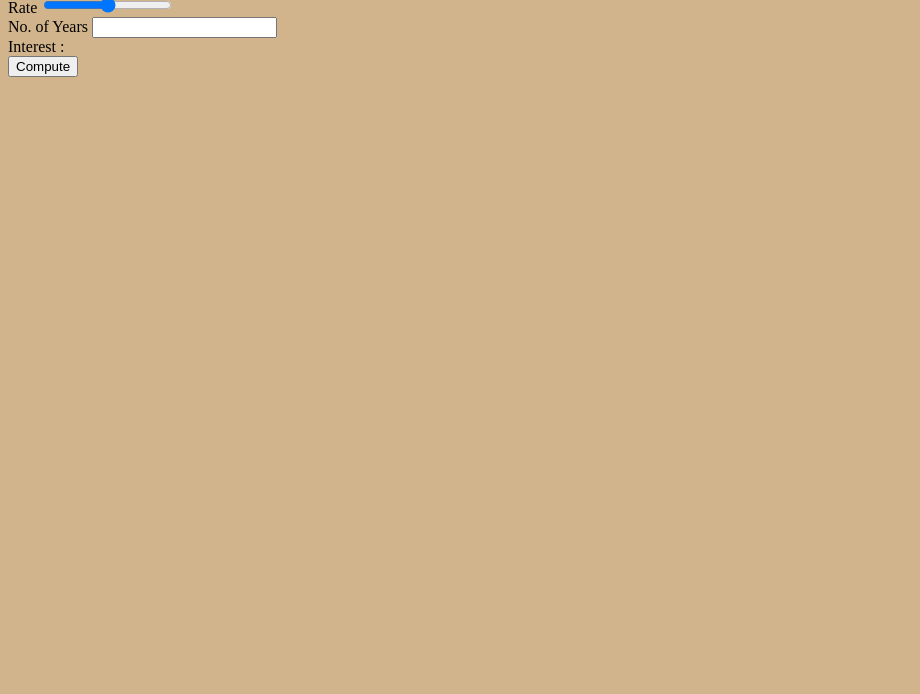
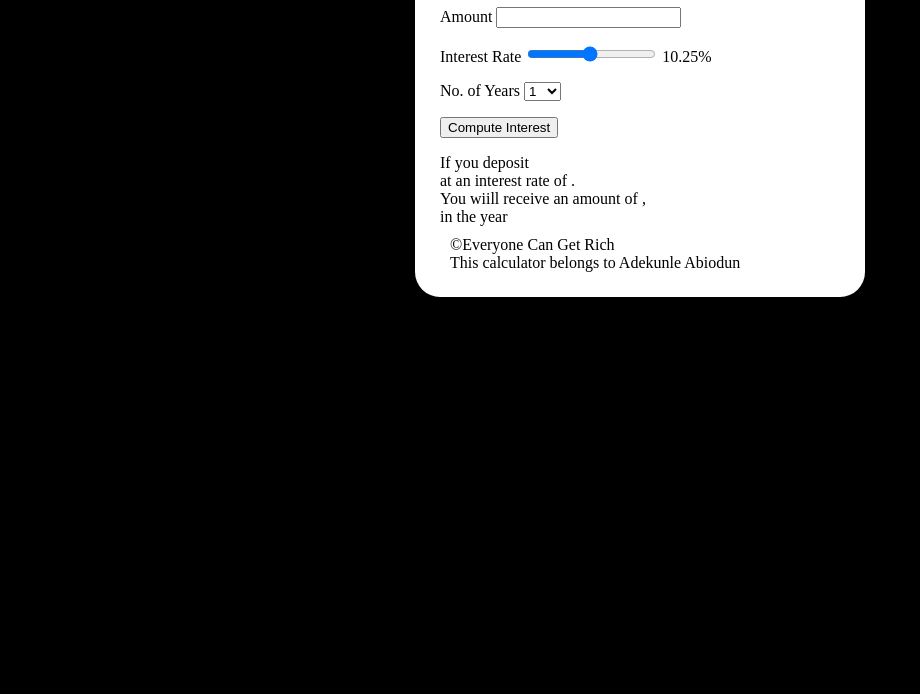
Before and after one commit to Abiodun001-world/Simple-Interest-Calculator, a plain HTML site: page index.html in a window 1280 px wide. Shown: the part 106-800 px from the top of the page, without its empty margins (0-920 px from the left). Drawn offline with Linux system fonts and the light colour scheme.

Commit message:
The code is working perfectly

```diff
--- a/index.html
+++ b/index.html
@@ -1,21 +1,43 @@
  <!DOCTYPE html>
-<html>
+<html lang="en">
 <head>
+    <meta charset="UTF-8">
+    <meta http-equiv="X-UA-Compatible" content="IE=edge">
+    <meta name="viewport" content="width=device-width, initial-scale=1.0">
+    <title>Simple Interest Calculator</title>
+    <link rel="stylesheet" href="style.css">
     <script src="script.js"></script>
-    <link rel="stylesheet" href="style.css">
-    <title>IBM coding project</title>
 </head>
 <body>
+
          <div class="maindiv">
         <h1>Simple Interest Calculator</h1>
+       <p>Amount <input type="number"  id="principal"></p>
+        <p>Interest Rate <input type="range"  id="rate" min= "1" max="20" step="0.25" value="10.25" onchange="showRange();"> <span id="ratevalue">10.25%</span> </p>
+        <p>No. of Years <select name="years"  id="years">
+        <option value="1">1</option>
+        <option value="2">2</option>
+        <option value="3">3</option>
+        <option value="4">4</option>
+        <option value="5">5</option>
+        <option value="6">6</option>
+        <option value="7">7</option>
+        <option value="8">8</option>
+        <option value="9">9</option>
+        <option value="10">10</option>
+    </select></p>
 
-        Amount <input type="number"  id="principal">  <br/>
-        Rate <input type="range"  id="rate" min= "minval" max="maxval" value="default_val"> <br/>
-        No. of Years <input type="number"  id="years">  <br/>
-        Interest : <span id="result"></span><br>
+    <p><button onclick="compute()">Compute Interest</button></p>
+        <span id="result" class="result">
+            If you deposit <mark><label id="renderoutput"></label></mark><br/>
+            at an interest rate of <mark><label id="interestoutput"></label></mark>.<br/>
+            You wiill receive an amount of <mark><label id="amountoutput"></label></mark>,<br/>
+            in the year <mark><label id="yearoutput"></label></mark>
 
-        <button onclick="compute()">Compute</button>
+        </span> <br>
+        <footer>&#169;Everyone Can Get Rich
+            <br>
+            This calculator belongs to Adekunle Abiodun</footer>
     </div>
-
     </body>
 </html>
--- a/script.js
+++ b/script.js
@@ -1,5 +1,34 @@
-function compute()
-{
-    p = document.getElementById("principal").value;
+function showMessage() {
+	document.getElementById("result").style.display = "block";
+};
 
+function compute() {
+	var principal = document.getElementById("principal").value;
+	if(parseInt(principal) < 1) {
+		alert("Enter a positive number");
+		document.getElementById("principal").focus();
+		return;
+	}
+
+
+	var rate = document.getElementById("rate").value;
+	var years = document.getElementById("years").value;
+
+	var interest = principal * years * rate / 100;
+
+	var today = new Date();
+	var yearOfWithdrawal = parseInt(today.getFullYear())+parseInt(years);
+
+	document.getElementById("renderoutput").innerHTML = ""+principal;
+	document.getElementById("interestoutput").innerHTML = ""+rate;
+	document.getElementById("amountoutput").innerHTML = ""+interest;
+	document.getElementById("yearoutput").innerHTML = ""+yearOfWithdrawal;
+	showMessage();
+
+	return false;
+};
+
+function showRange() {
+	var rate = document.getElementById("rate").value;
+	document.getElementById("ratevalue").innerHTML = rate;
 }
--- a/style.css
+++ b/style.css
@@ -1,2 +1,24 @@
-body {background-color:tan;}
-h1{color:green;}
+body {
+    background-color:black;
+	color:white;
+	font:arial;
+}
+
+h1 {
+    color:grey;
+	font:verdana;
+}
+
+.maindiv {
+    background-color:white;
+    color:black;
+    width:400px;
+    padding: 25px;
+    border-radius:25px;
+    margin: auto;
+}
+
+footer {
+    padding: 0px 10px;
+	padding-top:10px;
+}
```
Lines whose indentation alone changed are shown as unchanged.
